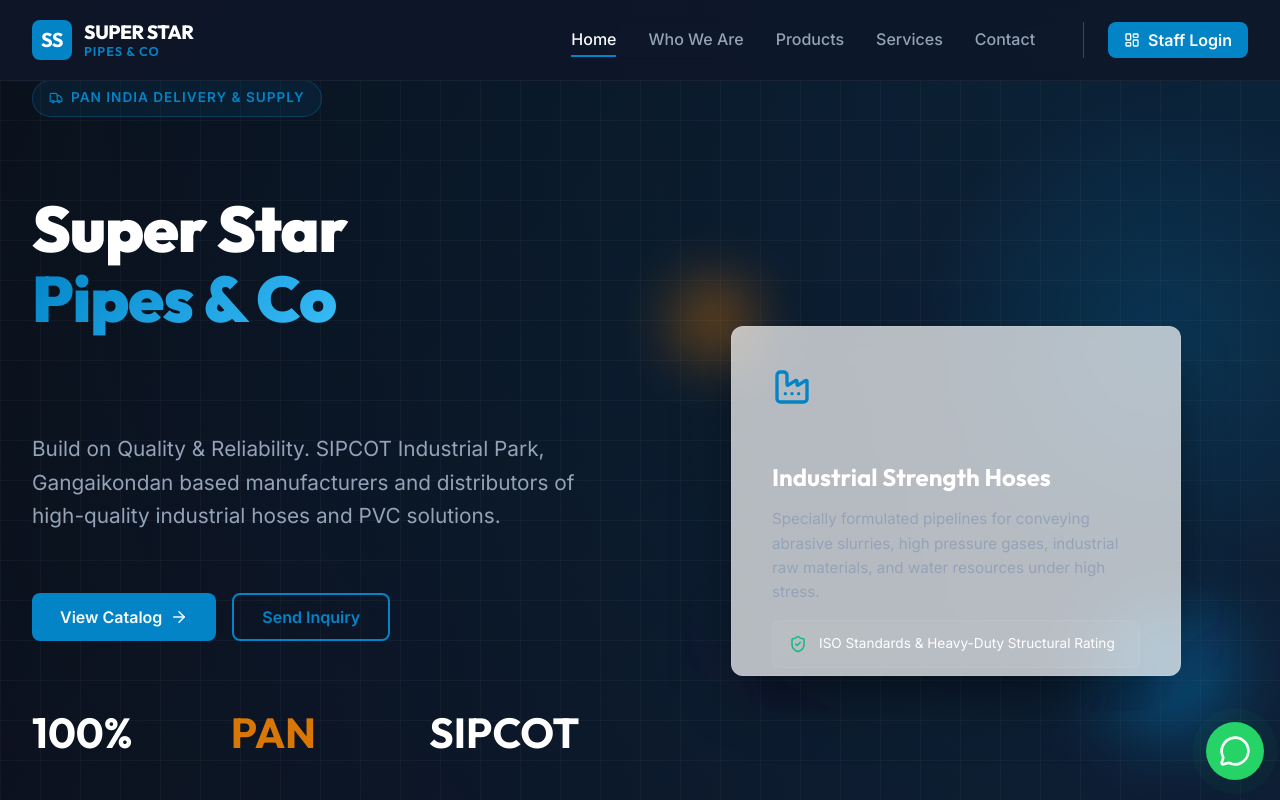
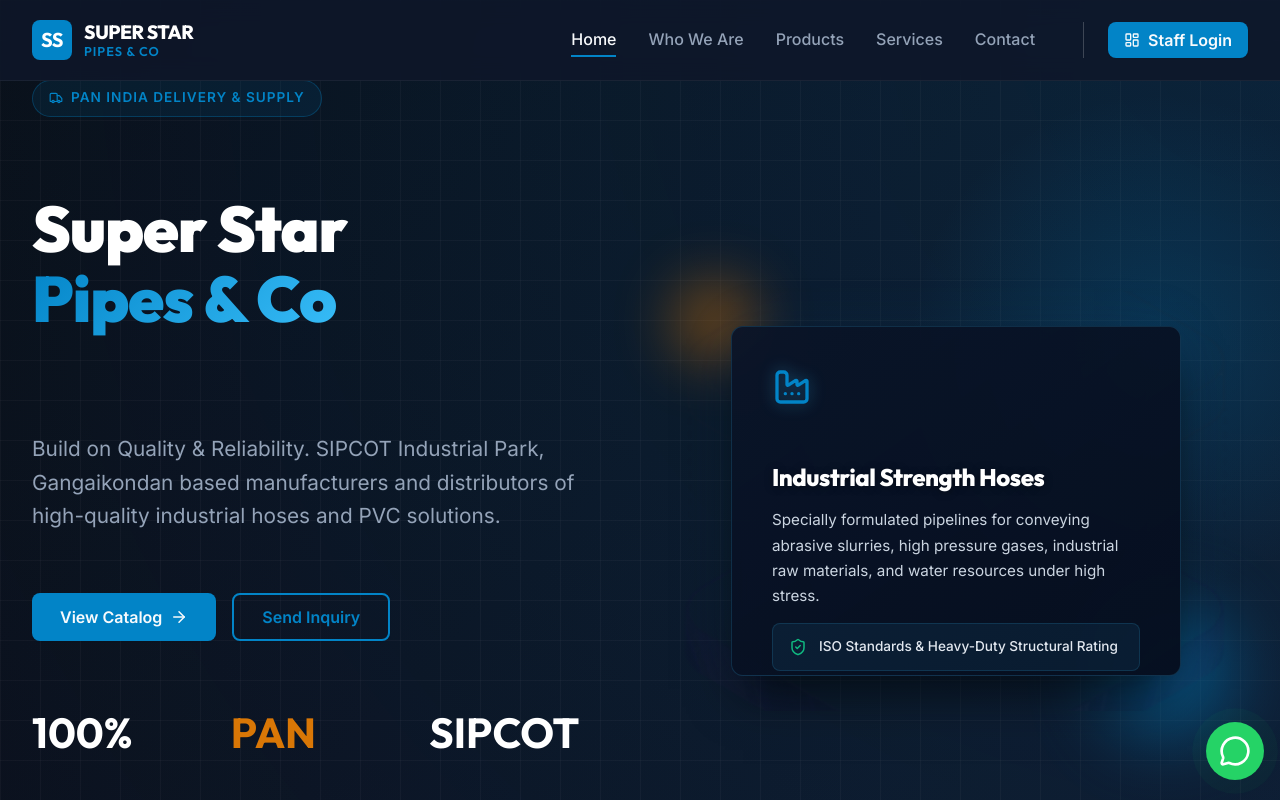
Before and after one commit to risa113/superstar-pipes-co, a React (Vite) app: page / in a window 1280 px wide. Shown: the top 800 px of the page. Built offline with nearby package versions, Linux system fonts and the light colour scheme; no server answers; the database is empty.

Commit message:
Change glass card to dark elegant navy style with bright white text

```diff
--- a/src/components/Hero.jsx
+++ b/src/components/Hero.jsx
@@ -169,18 +169,18 @@
               maxWidth: '450px',
               height: '350px',
               padding: '2.5rem',
-              border: '1px solid rgba(255,255,255,0.1)',
+              border: '1px solid rgba(56, 189, 248, 0.18)',
               display: 'flex',
               flexDirection: 'column',
               justifyContent: 'space-between',
-              boxShadow: '0 25px 50px -12px rgba(0,0,0,0.5)'
+              boxShadow: '0 25px 50px -12px rgba(0,0,0,0.7), 0 0 60px rgba(2, 132, 199, 0.08)'
             }}>
               <div>
-                <Factory size={40} style={{ color: 'var(--color-secondary)', marginBottom: '1.5rem' }} />
-                <h3 style={{ fontSize: '1.5rem', fontWeight: 700, marginBottom: '0.75rem', color: 'white' }}>
+                <Factory size={40} style={{ color: 'var(--color-secondary)', marginBottom: '1.5rem', filter: 'drop-shadow(0 0 8px rgba(56,189,248,0.4))' }} />
+                <h3 style={{ fontSize: '1.5rem', fontWeight: 800, marginBottom: '0.75rem', color: '#ffffff', letterSpacing: '-0.02em', textShadow: '0 1px 8px rgba(0,0,0,0.4)' }}>
                   Industrial Strength Hoses
                 </h3>
-                <p style={{ color: '#94a3b8', fontSize: '0.95rem' }}>
+                <p style={{ color: '#cbd5e1', fontSize: '0.95rem', lineHeight: '1.65', fontWeight: 400 }}>
                   Specially formulated pipelines for conveying abrasive slurries, high pressure gases, industrial raw materials, and water resources under high stress.
                 </p>
               </div>
@@ -190,13 +190,14 @@
                 alignItems: 'center',
                 gap: '0.75rem',
                 fontSize: '0.85rem',
-                color: 'white',
-                background: 'rgba(255,255,255,0.05)',
+                color: '#e2e8f0',
+                background: 'rgba(56, 189, 248, 0.08)',
                 padding: '0.75rem 1rem',
                 borderRadius: '8px',
-                border: '1px solid rgba(255,255,255,0.05)'
+                border: '1px solid rgba(56, 189, 248, 0.15)',
+                fontWeight: 500
               }}>
-                <ShieldCheck size={18} style={{ color: 'var(--color-success)' }} />
+                <ShieldCheck size={18} style={{ color: 'var(--color-success)', flexShrink: 0 }} />
                 ISO Standards &amp; Heavy-Duty Structural Rating
               </div>
             </div>
--- a/src/index.css
+++ b/src/index.css
@@ -150,12 +150,12 @@
 
 /* Glassmorphism Card */
 .glass-card {
-  background: rgba(255, 255, 255, 0.7);
-  backdrop-filter: blur(10px);
-  -webkit-backdrop-filter: blur(10px);
-  border: 1px solid rgba(255, 255, 255, 0.4);
+  background: linear-gradient(145deg, rgba(10, 20, 40, 0.92), rgba(6, 14, 30, 0.96));
+  backdrop-filter: blur(18px);
+  -webkit-backdrop-filter: blur(18px);
+  border: 1px solid rgba(56, 189, 248, 0.15);
   border-radius: var(--border-radius);
-  box-shadow: var(--shadow-lg);
+  box-shadow: 0 8px 32px rgba(0, 0, 0, 0.6), 0 0 0 1px rgba(255,255,255,0.04), inset 0 1px 0 rgba(255,255,255,0.06);
 }
 
 /* Typography Custom Rules */
```
